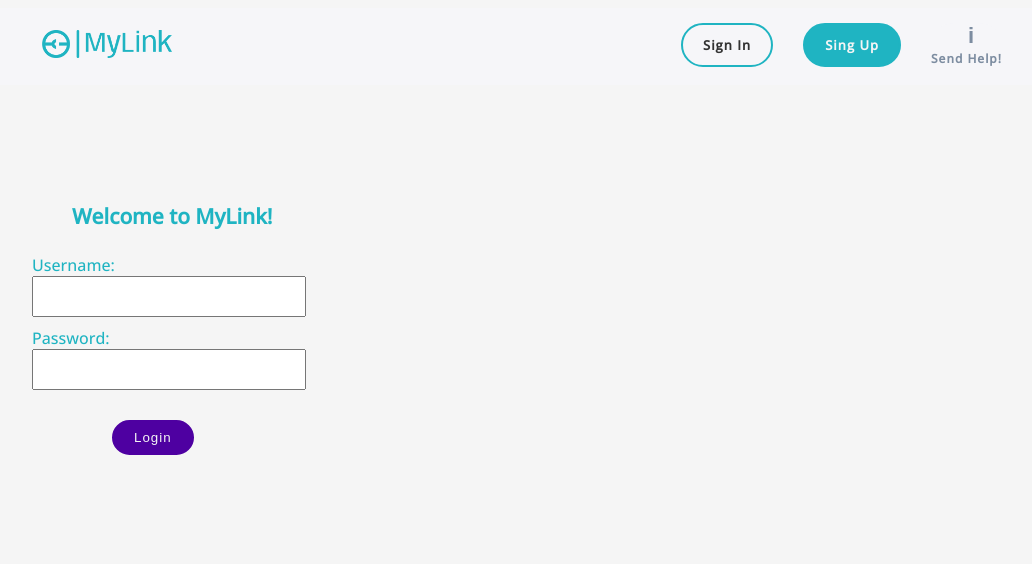
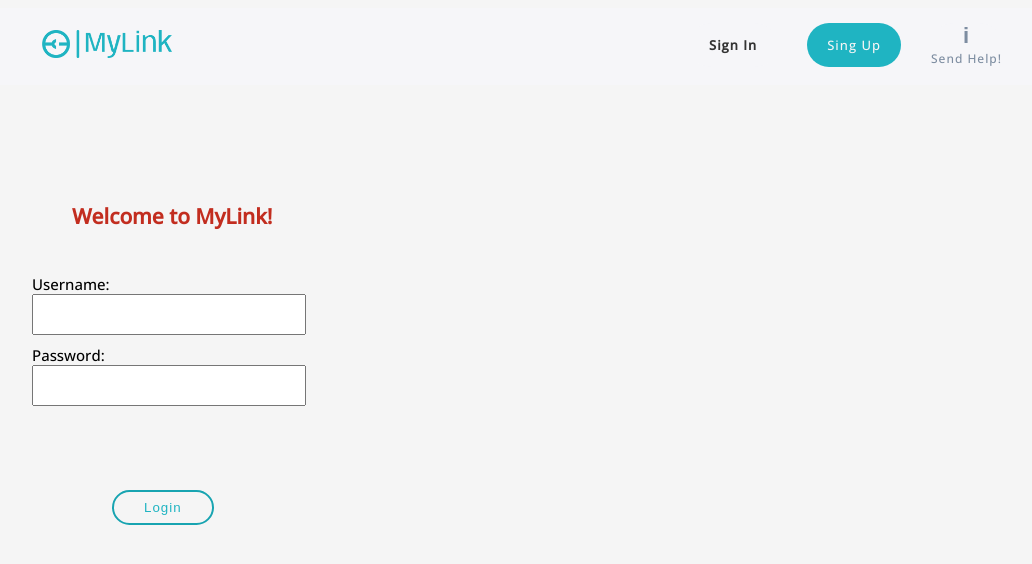
Before and after one commit to drammos/MyLink, a React (Vite) app in the folder frontent/linkedin/: page / in a window 1280 px wide. Shown: the top 564 px of the page, without its empty margins (126-1158 px from the left). Built offline with nearby package versions, Linux system fonts and the light colour scheme; a web font is replaced by a local one.

Commit message:
css corrections

```diff
--- a/frontent/linkedin/src/Components/Navbar/Navbar.css
+++ b/frontent/linkedin/src/Components/Navbar/Navbar.css
@@ -57,32 +57,30 @@ nav ul button{
     font-size: 19px;
     color: #333333;
     cursor: pointer;
-    border: 2px solid #1fb4c2;
 
     border-radius: 24px;
     transition: background-color 0.3s;
-    text-decoration: none;
     display: inbuttonne-block;
-    font-weight: bold;
     letter-spacing: 1px;
     background-color: var(--color-background);
 
     padding: 10px 20px;
     font-size: 13px;
     font-family: "Open Sans", sans-serif;
-}
 
-nav ul button:hover{
-    border: 2px solid #1fb4c2;
-    border-radius: 24px;
-    color: #0ae2f5;
+    border: none;
+
 }
 
 nav ul button.signIn{
-    border: 2px solid #1fb4c2;
-    border-radius: 24px;
+    font-weight: bold;
     margin-right: 30px;
 }
+
+nav ul button.signIn:hover{
+    background-color: rgb(184, 183, 183);
+}
+
 
 nav ul button.signUp{
     margin-right: 30px;
@@ -90,11 +88,15 @@ nav ul button.signUp{
     color: whitesmoke;
 }
 
+nav ul button.signUp:hover{
+    background-color: #0a6c75;
+}
+
 nav ul button.sendHelp h4{
     margin: 0%;
     font-size: 22px;
     padding-right: 20px;
-    padding-left: 30px;
+    padding-left: 20px;
     padding-bottom: 1px;
     font-family: "Jersey 25", sans-serif;
 }
@@ -108,6 +110,6 @@ nav ul button.sendHelp{
 }
 
 nav ul button.sendHelp:hover{
-    color: #4e5763;
+    color: #3d4247;
     border: 0px;
 }
--- a/frontent/linkedin/src/Components/WelcomePageLogIn/WelcomePageLogIn.css
+++ b/frontent/linkedin/src/Components/WelcomePageLogIn/WelcomePageLogIn.css
@@ -13,15 +13,15 @@ form div{
 }
 
 form h1{
-    color: #1fb4c2;
+    color: #C22D1F;
     font-size: 21px;
     margin-left: 40px;
+    padding-bottom: 20px;
 }
 
 form div label{
-    font-size: 16px;
-    color: #1fb4c2;
-
+    font-size: 15px;
+    /* color: #1fb4c2; */
 }
 
 form div input{
@@ -33,17 +33,31 @@ form div input{
 form button{
     margin-top: 30px;
     margin-left: 80px;
-    padding: 8px 20px 8px 20px;
-    border: 2px solid #4e00a1;
-    background-color: #4e00a1;
-    color: whitesmoke;
+    padding: 8px 30px 8px 30px;
+    border: 2px solid #18a4b1;
+    background-color: whitesmoke;
+    color: #1fb4c2;
     border-radius: 10%;
     letter-spacing: 1px;
     border-radius: 24px;
+    transition: background-color 0.3s;
+
 }
 
 form button:hover{
     background-color: #1fb4c2;
-    border: 2px solid #1fb4c2;
+    border-color: #1fb4c2;
+    color: white;
+}
 
+form div.success{
+    font-size: 12px;
+    color: rgb(44, 207, 66);
+    visibility: hidden;
 }
+
+form div.failed{
+    font-size: 12px;
+    color: red;
+    visibility: hidden;
+}
--- a/frontent/linkedin/src/Components/WelcomePageLogIn/WelcomePageLogIn.jsx
+++ b/frontent/linkedin/src/Components/WelcomePageLogIn/WelcomePageLogIn.jsx
@@ -43,6 +43,7 @@ const WelcomePageLogIn = () => {
   };
 
   return (
+    <div>
       <form onSubmit={handleSubmit}>
         <h1>Welcome to MyLink!</h1>
         <div>
@@ -63,8 +64,14 @@ const WelcomePageLogIn = () => {
             onChange={handlePasswordChange}
           />
         </div>
+        <div className="success">Connected successfully!</div>
+        <div className="failed">Connection failed!</div>
         <button type="submit">Login</button>
       </form>
+      <img>
+
+      </img>
+    </div>
   );
 };
 
```
